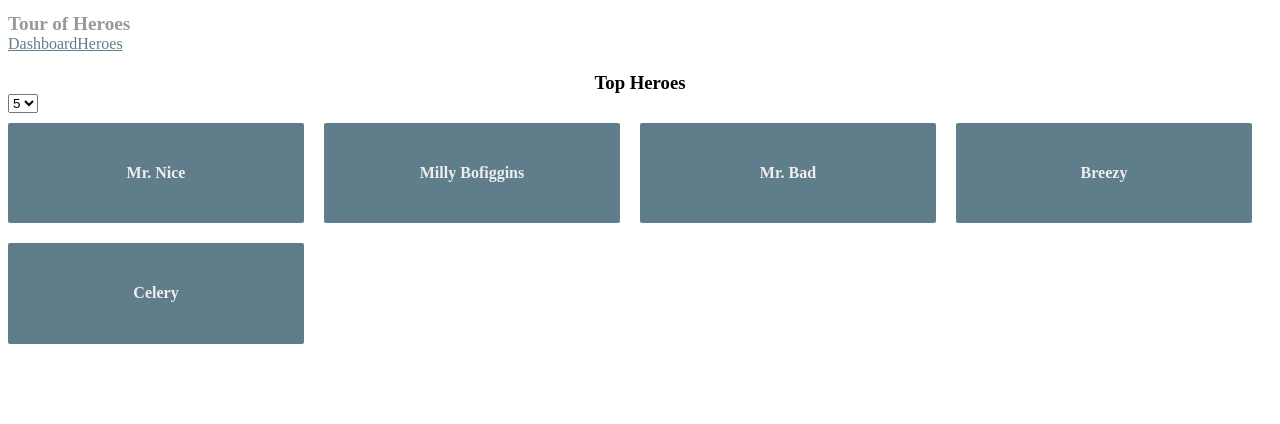
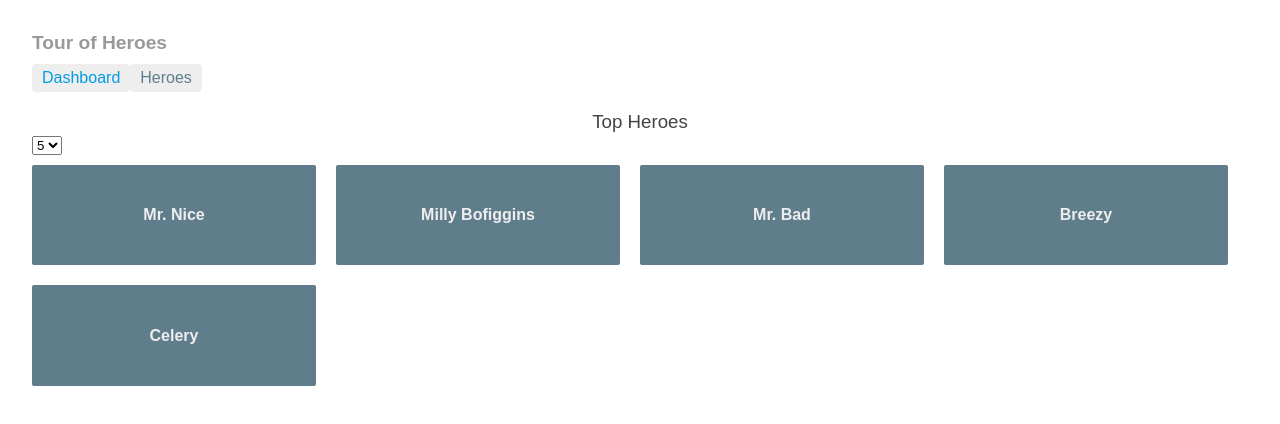
Before and after one commit to supaheckafresh/ng2-learnin, an Angular app: page /dashboard in a window 1280 px wide. Shown: the top 424 px of the page. Built offline with nearby package versions, Linux system fonts and the light colour scheme.

Commit message:
more styling

```diff
--- a/src/app/app.component.ts
+++ b/src/app/app.component.ts
@@ -4,8 +4,10 @@
   selector: 'my-app',
   template: `
     <h1>{{title}}</h1>
-    <a routerLink="/dashboard">Dashboard</a>
-    <a routerLink="/heroes">Heroes</a>
+    <nav>
+        <a routerLink="/dashboard" routerLinkActive="active">Dashboard</a>
+        <a routerLink="/heroes" routerLinkActive="active">Heroes</a>
+    </nav>
     <router-outlet></router-outlet>
   `,
   styleUrls: [ './app.component.css' ]
--- a/src/index.html
+++ b/src/index.html
@@ -7,6 +7,7 @@
 
   <meta name="viewport" content="width=device-width, initial-scale=1">
   <link rel="icon" type="image/x-icon" href="favicon.ico">
+  <link rel="stylesheet" href="styles.css">
 </head>
 <body>
   <my-app></my-app>
--- a/src/styles.css
+++ b/src/styles.css
@@ -1 +1,22 @@
-/* You can add global styles to this file, and also import other style files */
+/* Master Styles */
+h1 {
+    color: #369;
+    font-family: Arial, Helvetica, sans-serif;
+    font-size: 250%;
+}
+h2, h3 {
+    color: #444;
+    font-family: Arial, Helvetica, sans-serif;
+    font-weight: lighter;
+}
+body {
+    margin: 2em;
+}
+body, input[text], button {
+    color: #888;
+    font-family: Cambria, Georgia;
+}
+/* everywhere else */
+* {
+    font-family: Arial, Helvetica, sans-serif;
+}
```
